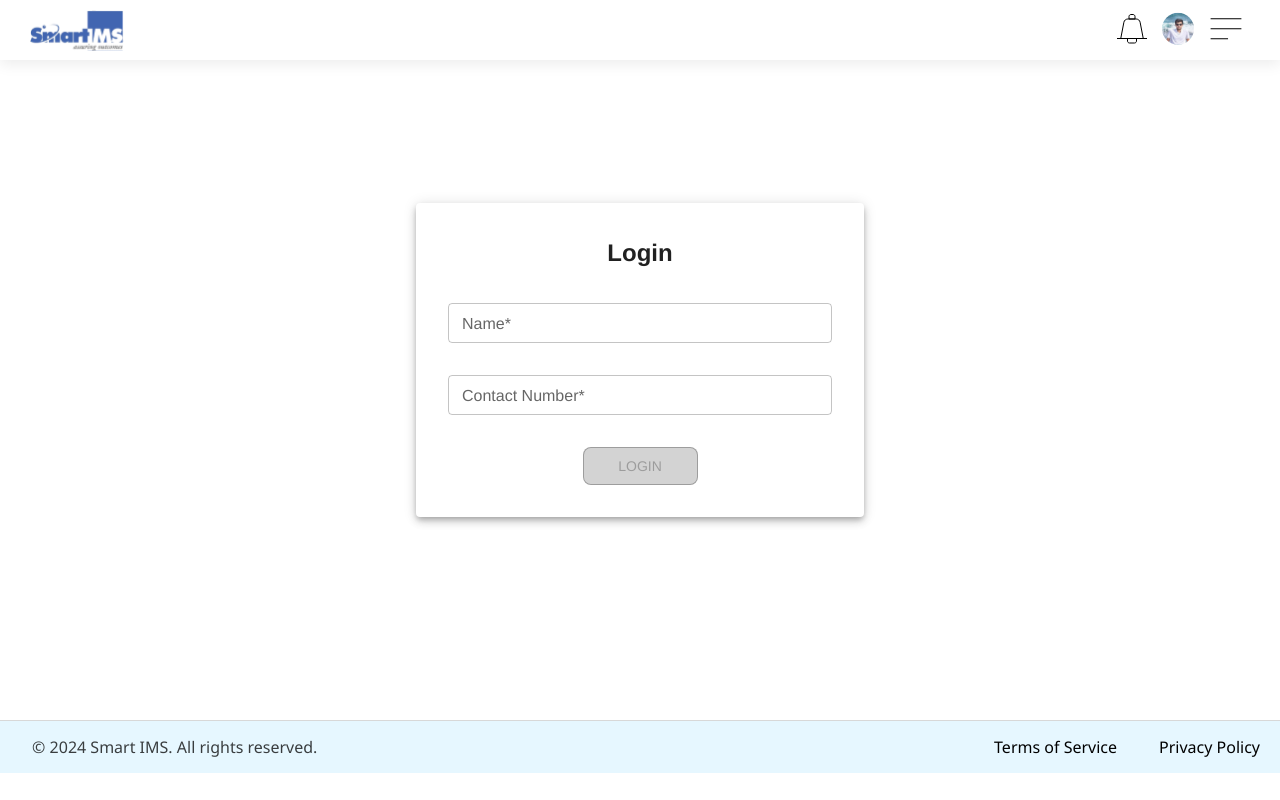
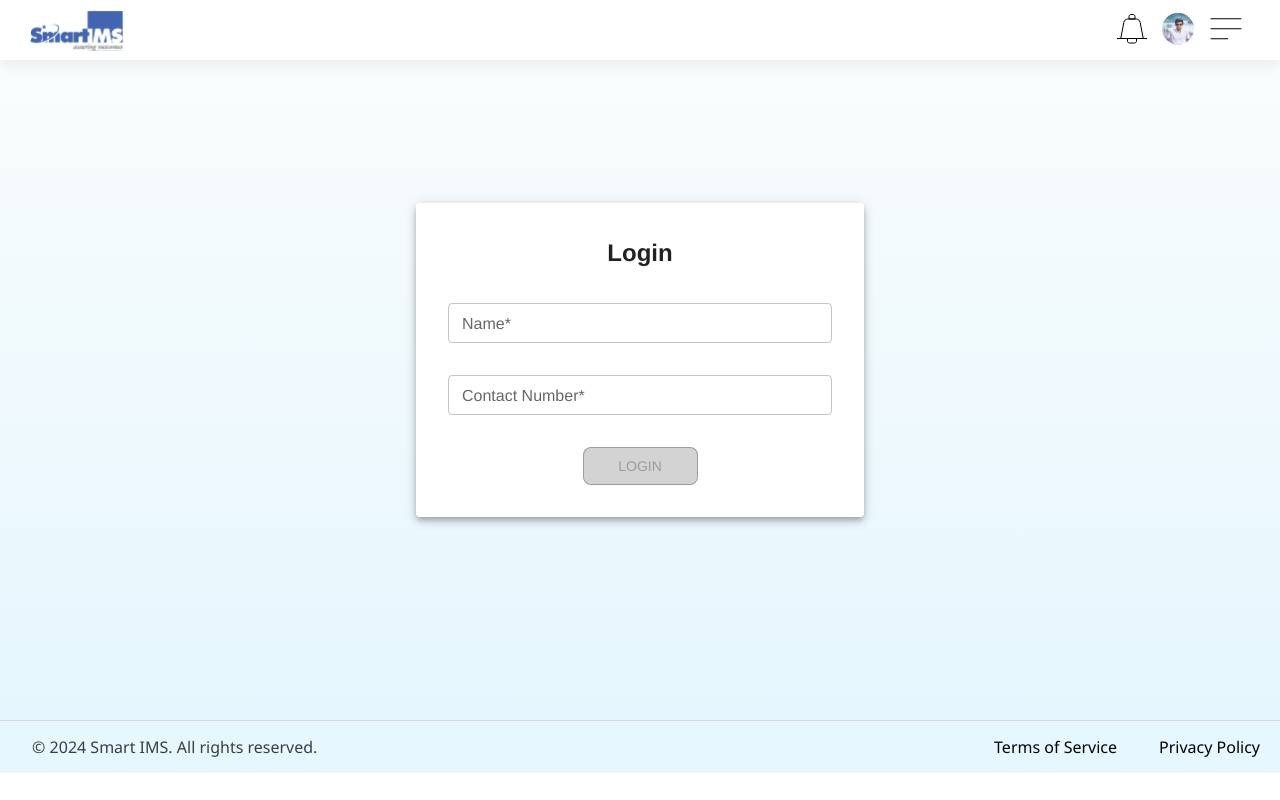
Before and after one commit to SmartImsIns/smart-ims-insu-frontend-app, a React (Create React App) app: page / in a window 1280 px wide. Built offline with nearby package versions, Linux system fonts and the light colour scheme; a web font is replaced by a local one.

Commit message:
updated higher resolutions

```diff
--- a/src/ImsDashboard/ImsDashboardStyle.ts
+++ b/src/ImsDashboard/ImsDashboardStyle.ts
@@ -1,7 +1,9 @@
 const ImsDashboardStyle = {
   container: {
     paddingTop: "40px",
-    background: "linear-gradient(180deg, #FBFDFC 0%, #E5F6FE 100%)",
+    maxWidth:"1920px",
+    margin:"0px auto 0px auto",
+
   },
   flex1: {
     flex: "1 1 0%",
--- a/src/Routes.tsx
+++ b/src/Routes.tsx
@@ -5,6 +5,7 @@ import Dialog from '@mui/material/Dialog';
 import Error from './common/Error/Error';
 import Login from './login/Login';
 import CustomerRoutes from './customers/CustomerRoutes';
+import { Box, Typography } from "@mui/material";
 import { useAppSelector } from './store/hooks';
 import { RootState } from './store/store';
 import { getCookie } from './utils/Utility';
@@ -78,6 +79,7 @@ const ApplicationRoutes = (props: any) => {
         <CircularProgress size="4rem" />
       </Dialog>
       <Header />
+      <Box  sx={{ background: "linear-gradient(180deg, #FBFDFC 0%, #E5F6FE 100%)"}}>
       <Routes>
         <Route path="/" element={<Login />} />
         <Route path="/login" element={<Login />} />
@@ -85,6 +87,7 @@ const ApplicationRoutes = (props: any) => {
         <Route path="/ims-dashboard" element={<ImsDashboard />} />
         <Route path="*" element={<Error header={true} {...props} />} />
       </Routes>
+      </Box>
       <Footer />
     </>
   );
```
